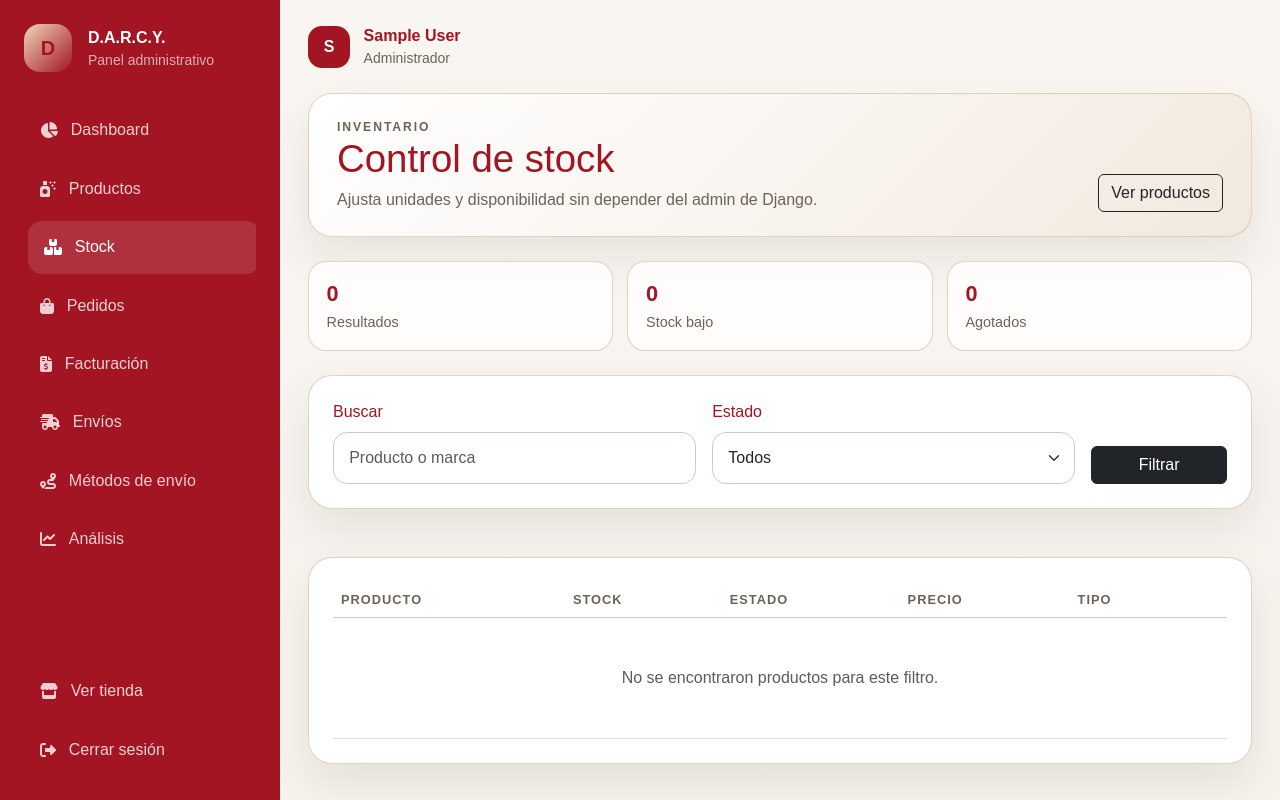
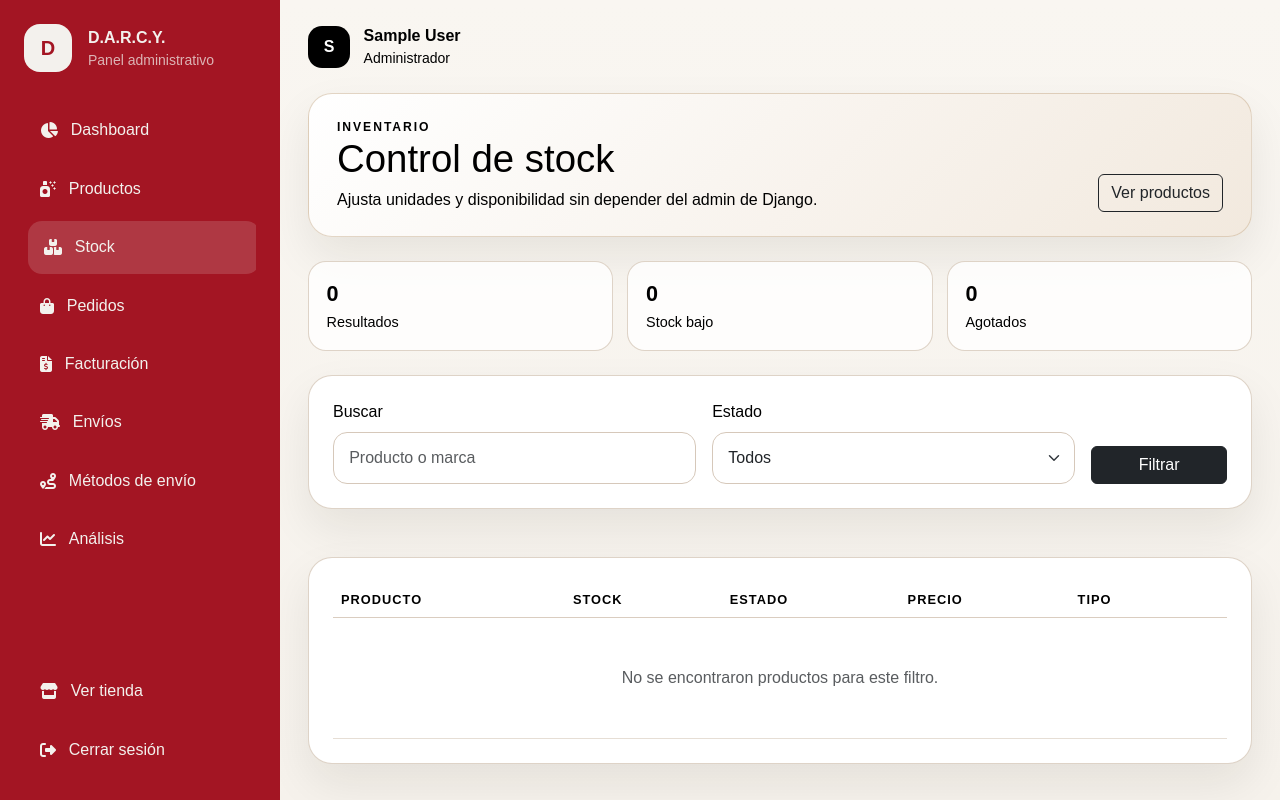
Before and after one commit to Gilbert-CREATOR/perfumeria, a Django app: page /admin/stock/ in a window 1280 px wide. Run offline with Django 4.2, Linux system fonts and the light colour scheme; the visitor is signed in with stand-in values (Sample User, id 1); data comes from the database, SQL or seed files in the repository; data that the repository does not hold is empty.

Commit message:
Refine admin sidebar and text colors

```diff
--- a/static/css/admin.css
+++ b/static/css/admin.css
@@ -2,10 +2,10 @@
     --admin-bg: #f6f2ec;
     --admin-surface: #ffffff;
     --admin-surface-soft: #efe7dd;
-    --admin-ink: #A31523;
-    --admin-muted: #6d6258;
+    --admin-ink: #000000;
+    --admin-muted: #000000;
     --admin-line: #d6c8ba;
-    --admin-accent: #A31523;
+    --admin-accent: #000000;
     --admin-accent-soft: #cdb497;
     --admin-success: #2f7d52;
     --admin-warning: #b7791f;
@@ -36,7 +36,7 @@ body.admin-body {
     flex-direction: column;
     padding: 1.5rem;
     background: #A31523;
-    color: #fff;
+    color: #F3F1ED;
     z-index: 1000;
     overflow-y: auto;
 }
@@ -55,7 +55,8 @@ body.admin-body {
 
 .admin-brand-link small {
     display: block;
-    color: rgba(255, 255, 255, 0.65);
+    color: #F3F1ED;
+    opacity: 0.72;
 }
 
 .admin-brand-mark {
@@ -65,7 +66,7 @@ body.admin-body {
     width: 48px;
     height: 48px;
     border-radius: 16px;
-    background: linear-gradient(135deg, #f0d7b8, #A31523);
+    background: #F3F1ED;
     color: #A31523;
     font-weight: 700;
     font-size: 1.25rem;
@@ -85,15 +86,15 @@ body.admin-body {
     gap: 0.8rem;
     padding: 0.9rem 1rem;
     border-radius: 14px;
-    color: rgba(255, 255, 255, 0.8);
+    color: #F3F1ED;
     text-decoration: none;
     transition: transform 0.18s ease, background 0.18s ease, color 0.18s ease;
 }
 
 .admin-nav-link:hover,
 .admin-nav-link.active {
-    background: rgba(255, 255, 255, 0.12);
-    color: #fff;
+    background: rgba(243, 241, 237, 0.16);
+    color: #F3F1ED;
     transform: translateX(4px);
 }
 
```
